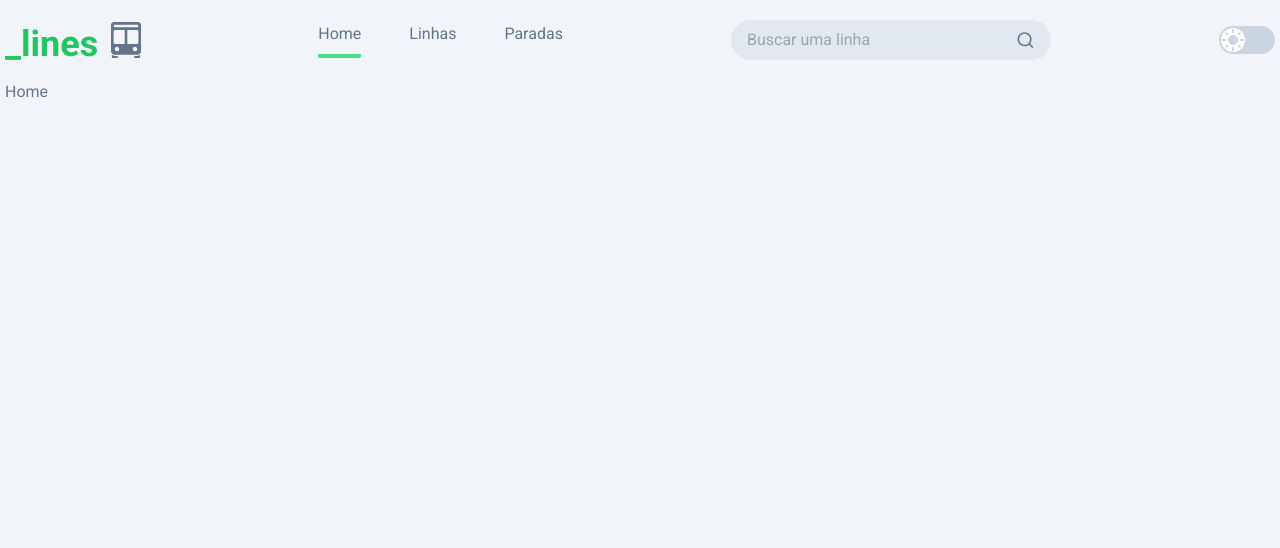
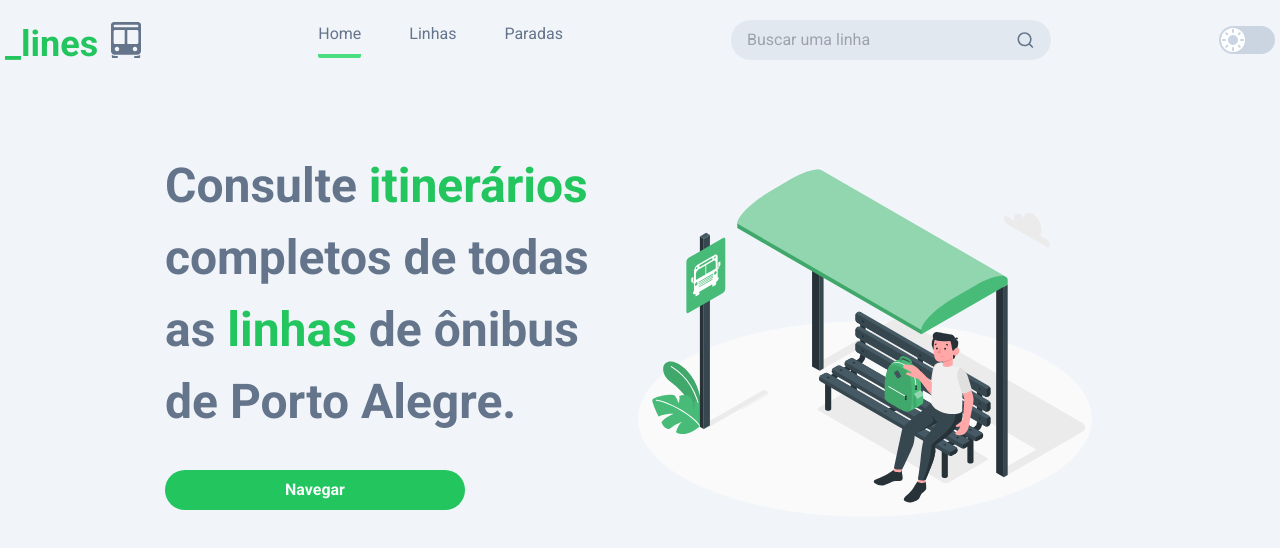
Before and after one commit to naMoraezDev/lines-v2, a Next.js app: page / in a window 1280 px wide. Shown: the top 548 px of the page. Built offline with nearby package versions, Linux system fonts and the light colour scheme.

Commit message:
feat: create home page

```diff
--- a/src/app/page.tsx
+++ b/src/app/page.tsx
@@ -1,5 +1,37 @@
+import Link from "next/link";
+import Image from "next/image";
 import { MainLayout } from "@/ui/MainLayout";
+import hero from "../../public/images/bus-stop.svg";
 
-export default function Home() {
-  return <MainLayout>Home</MainLayout>;
-}
+const HomePage = () => {
+  return (
+    <MainLayout>
+      <main className="flex items-center w-full justify-center">
+        <div className="flex flex-col gap-8">
+          <h1 className="text-[48px] font-bold max-w-[450px]">
+            Consulte <span className="text-green-500">itinerários</span>{" "}
+            completos de todas as <span className="text-green-500">linhas</span>{" "}
+            de ônibus de Porto Alegre.
+          </h1>
+          <Link
+            href="/"
+            className="
+              flex justify-center items-center w-2/3 bg-green-500 h-10 rounded-full text-slate-50 font-bold duration-300
+              hover:bg-green-600
+            "
+          >
+            Navegar
+          </Link>
+        </div>
+        <Image
+          src={hero}
+          width={500}
+          height={500}
+          alt="homem esperando em um ponto de ônibus"
+        />
+      </main>
+    </MainLayout>
+  );
+};
+
+export default HomePage;
```
